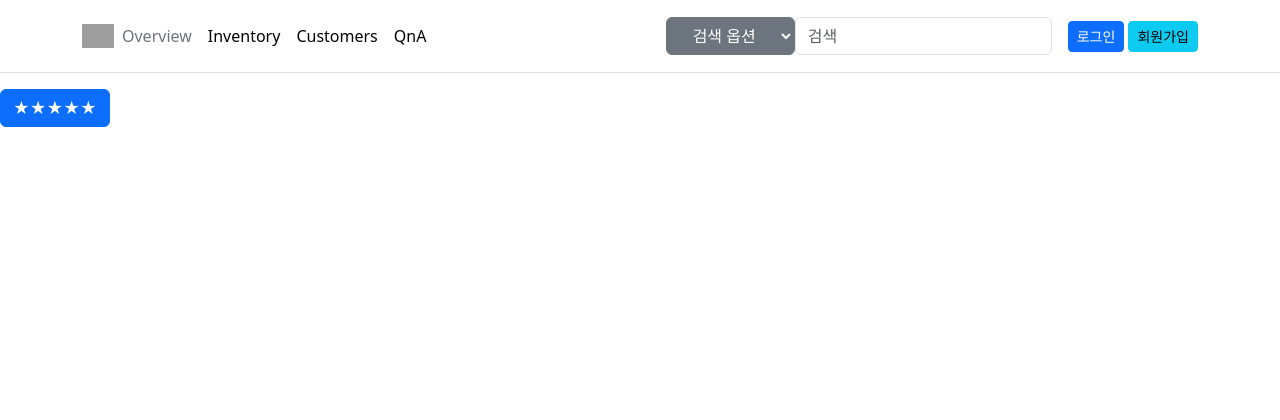
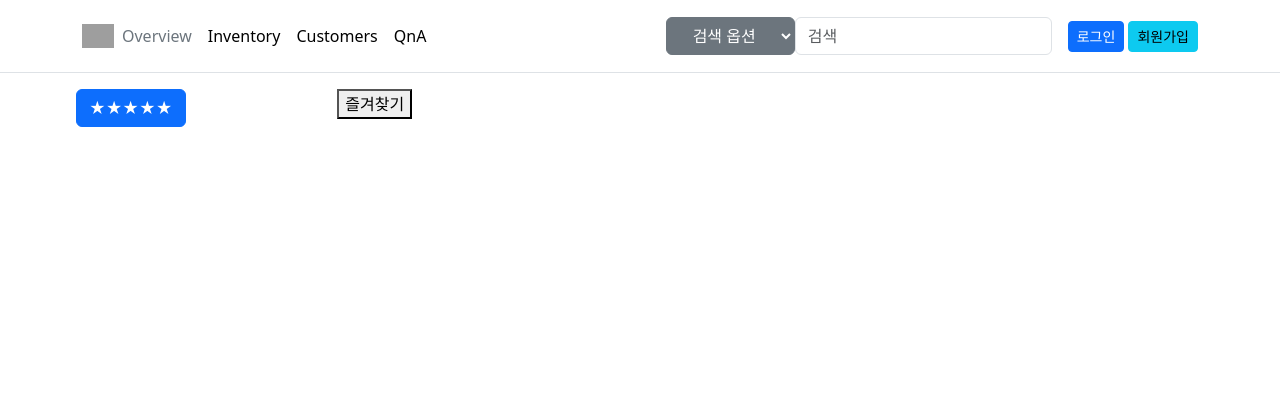
Before and after one commit to creative-darkstar/sparta-games, a Django app: page /games/list/1/ in a window 1280 px wide. Shown: the top 420 px of the page. Run offline with Django 4.2, Linux system fonts and the light colour scheme; data that the repository does not hold is empty; grey boxes are pictures that could not be loaded.

Commit message:
Add: games game_detail.html like_function

```diff
--- a/games/templates/games/game_detail.html
+++ b/games/templates/games/game_detail.html
@@ -9,13 +9,20 @@
 {% block content %}
 
 <div id='titleContainer' class="d-flex flex-column align-items-center"></div>
-<div id='infoDiv'>
-  <span id='starScoreSpan'></span>
-  <span id='makerNameSpan'></span>
-  <span id='createdAtSpan'></span>
-</div>
-<div id='infoDiv2'>
-  <button type="button" class="btn btn-primary" data-bs-toggle="modal" data-bs-target="#exampleModal">★★★★★</button>
+<div class='d-flex justify-content-start' style='width:100%;'>
+  <div class='d-flex justify-content-around' style='width:50%;'>
+    <div id='infoDiv' class='d-flex flex-column'>
+      <span id='starScoreSpan'></span>
+      <button type="button" class="btn btn-primary" data-bs-toggle="modal" data-bs-target="#exampleModal">★★★★★</button>
+    </div>
+    <div id='infoDiv2' class='d-flex flex-column'>
+      <span id='makerNameSpan'></span>
+      <button id='gameLikeBtn' onclick='like();'>즐겨찾기</button>
+    </div>
+    <div id='infoDiv3' class='d-flex flex-column'>
+      <span id='createdAtSpan'></span>
+    </div>
+  </div>
 
 </div>
 
@@ -74,6 +81,12 @@
   </div>
 </div>
 <script>
+  function getGameId(){
+    const path=window.location.pathname;
+    const parts =path.split('/');
+    return parseInt(parts[3]);
+  }
+
   async function CommentCreate(event) {
     event.preventDefault();  // 폼의 기본 제출 동작을 방지
 
@@ -118,6 +131,36 @@ async function Star(event) {
   }
   window.location.href = "{% url 'games:game_test_page' game_pk %}";
 }
+
+async function like() {
+  const gameLikeBtn = document.getElementById('gameLikeBtn')
+  const game_pk = getGameId();
+  const url = '{% url 'games:game_like' 1 %}'.replace('1', game_pk)
+  const access = localStorage.getItem('access_token')
+
+  const response = await fetch(url, {
+    method: 'POST',
+    headers: {
+        'X-CSRFToken': '{{ csrf_token }}',
+        'Content-Type': 'application/json',
+        'Authorization': `Bearer ${access}`
+    },
+  })
+
+  const data = await response.json()
+  if (data.message === '즐겨찾기') {
+    gameLikeBtn.innerText = '즐겨찾기 취소'
+  } else {
+    gameLikeBtn.innerText = '즐겨찾기'
+  }
+
+  // window.location.href = "{% url 'games:game_test_page' 1 %}".replace('1', game_pk);
+}
+
+
+
+
+
   window.addEventListener("load", async function PageLoad() {
 
     // context로 views.py에서 game_pk를 받아서 사용한다.
@@ -180,10 +223,6 @@ async function Star(event) {
     const createdAtSpan = document.getElementById('createdAtSpan');
     createdAtSpan.textContent = `업로드 일시: ${created_at}`;
 
-    infoDiv.appendChild(starScoreSpan)
-    infoDiv.appendChild(makerNameSpan)
-    infoDiv.appendChild(createdAtSpan)
-
     // # 2-1 ==============게임 상세 span - star ================
     const login_modal_body = document.getElementById('login_modal_body');
     const logout_modal_body = document.getElementById('logout_modal_body');
@@ -200,7 +239,7 @@ async function Star(event) {
     }
 
     // # 2-2 ==============게임 상세 span - tag===================
-    const infoDiv2 = document.getElementById('infoDiv2')
+    const infoDiv3 = document.getElementById('infoDiv3')
 
     const tagSpan = document.createElement('span');
     tagSpan.textContent = '태그: ';
@@ -215,7 +254,7 @@ async function Star(event) {
       tagSpan.appendChild(tagItemSpan);
     })
 
-    infoDiv2.appendChild(tagSpan)
+    infoDiv3.appendChild(tagSpan)
 
     // # 3 ==================video와 screenshot=====================
     // const containerDiv = document.createElement('div');
--- a/games/views.py
+++ b/games/views.py
@@ -236,10 +236,10 @@ class GameLikeAPIView(APIView):
         game = get_object_or_404(Game, pk=game_pk)
         if game.like.filter(pk=request.user.pk).exists():
             game.like.remove(request.user)
-            return Response("안좋아요", status=status.HTTP_200_OK)
+            return Response({'message':"즐겨찾기 취소"}, status=status.HTTP_200_OK)
         else:
             game.like.add(request.user)
-            return Response("좋아요", status=status.HTTP_200_OK)
+            return Response({'message':"즐겨찾기"}, status=status.HTTP_200_OK)
 
 
 class GameStarAPIView(APIView):
```
